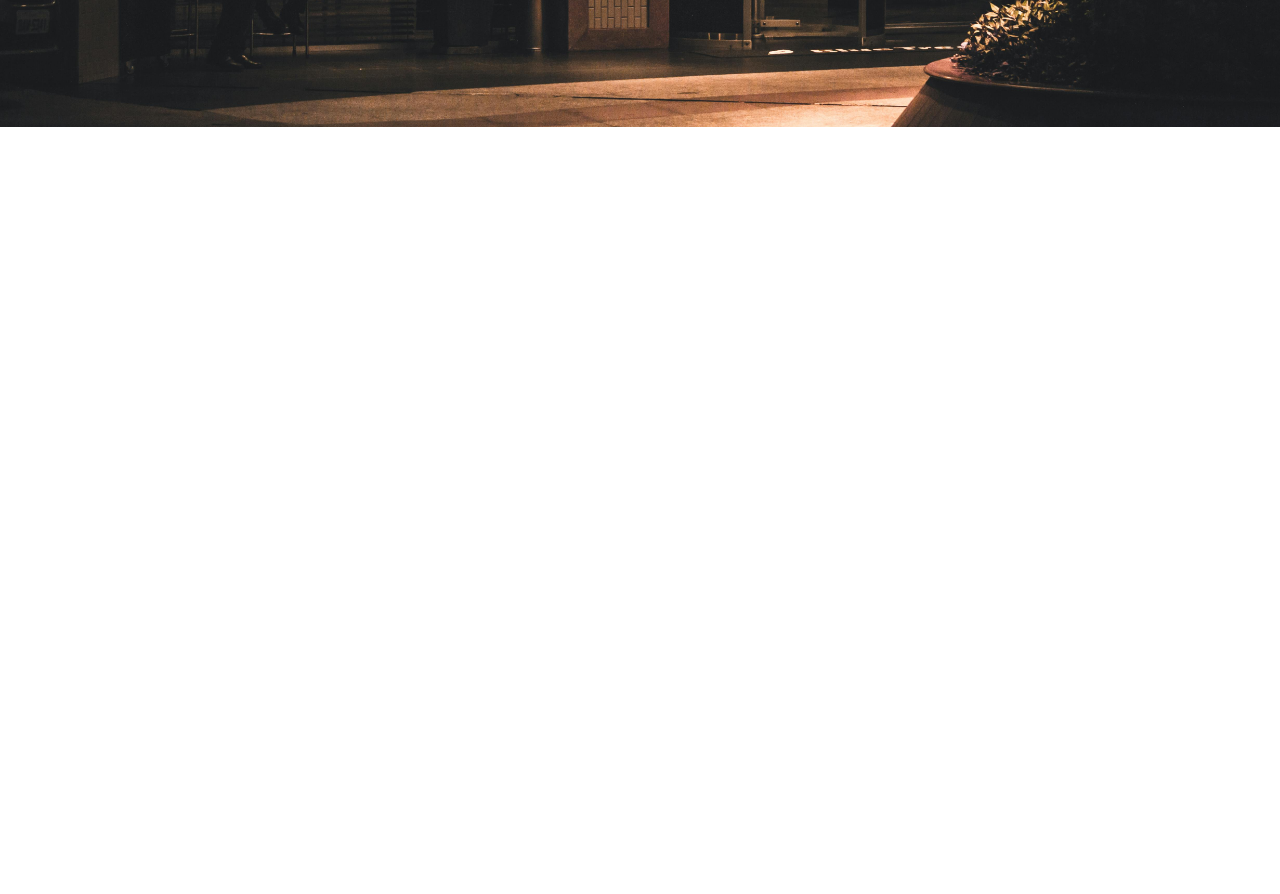
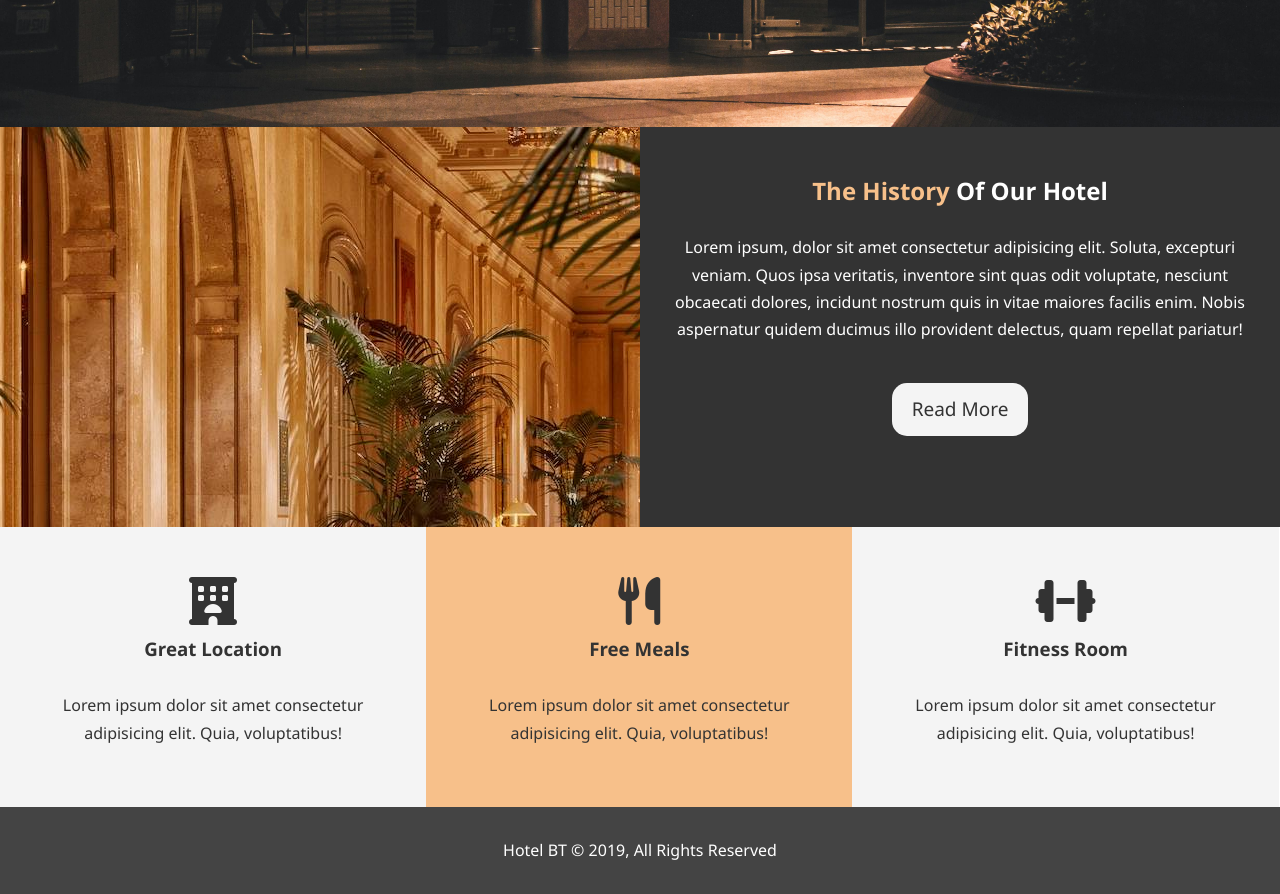
Before and after one commit to Marvy247/My-First-Website-hotel-, a plain HTML site: page Index.html in a window 1280 px wide. Shown: the part 540-1434 px from the top of the page. Before the commit the page ends 800 px from the top, so only its background shows below. Drawn offline with Linux system fonts and the light colour scheme.

Commit message:
completed the homepage of the hotel website

```diff
--- a/CSS/websitestyle.css
+++ b/CSS/websitestyle.css
@@ -55,6 +55,30 @@ p {
 .btn:hover {
   background: #f7c08a;
   color: #333;
+}
+
+.btn-light {
+  background: #f4f4f4;
+  color: #333;
+}
+
+.bg-dark {
+  background: #333;
+  color: #fff;
+}
+
+.bg-light {
+  background: #f4f4f4;
+  color: #333;
+}
+
+.bg-primary {
+  background: #f7c08a;
+  color: #333;
+}
+
+.clr {
+  clear: both;
 }
 /* navbar */
 #navbar {
@@ -114,3 +138,48 @@ p {
   padding-bottom: 20px;
   line-height: 1.5em;
 }
+
+/* home-info */
+#home-info {
+  height: 400px;
+}
+
+#home-info .info-img {
+  float: left;
+  width: 50%;
+  background: url("../Images/lobby.jpg") no-repeat center;
+  min-height: 100%;
+}
+
+#home-info .info-content {
+  float: right;
+  width: 50%;
+  height: 100%;
+  text-align: center;
+  padding: 50px 30px;
+  overflow: hidden;
+}
+
+#home-info .info-content p {
+  padding-bottom: 30px;
+}
+
+/* features */
+.box {
+  float: left;
+  width: 33.3%;
+  padding: 50px;
+  text-align: center;
+}
+
+.box i {
+  margin-bottom: 10px;
+}
+
+/* footer */
+#main-footer {
+  text-align: center;
+  background: #444;
+  color: #fff;
+  padding: 20px;
+}
--- a/Index.html
+++ b/Index.html
@@ -1,6 +1,11 @@
 <!DOCTYPE html>
 <html lang="en">
   <head>
+    <script
+      src="https://kit.fontawesome.com/95442de5cd.js"
+      crossorigin="anonymous"
+    ></script>
+
     <link rel="stylesheet" href="CSS/websitestyle.css" />
     <meta charset="UTF-8" />
     <meta name="viewport" content="width=device-width, initial-scale=1.0" />
@@ -38,5 +43,50 @@
         </div>
       </div>
     </header>
+
+    <section id="home-info" class="bg-dark">
+      <div class="info-img"></div>
+      <div class="info-content">
+        <h2><span class="text-primary">The History</span> Of Our Hotel</h2>
+        <p>
+          Lorem ipsum, dolor sit amet consectetur adipisicing elit. Soluta,
+          excepturi veniam. Quos ipsa veritatis, inventore sint quas odit
+          voluptate, nesciunt obcaecati dolores, incidunt nostrum quis in vitae
+          maiores facilis enim. Nobis aspernatur quidem ducimus illo provident
+          delectus, quam repellat pariatur!
+        </p>
+        <a href="about.html" class="btn btn-light">Read More</a>
+      </div>
+    </section>
+    <section id="features">
+      <div class="box bg-light">
+        <i class="fa-solid fa-hotel fa-3x"></i>
+        <h3>Great Location</h3>
+        <p>
+          Lorem ipsum dolor sit amet consectetur adipisicing elit. Quia,
+          voluptatibus!
+        </p>
+      </div>
+      <div class="box bg-primary">
+        <i class="fa-solid fa-utensils fa-3x"></i>
+        <h3>Free Meals</h3>
+        <p>
+          Lorem ipsum dolor sit amet consectetur adipisicing elit. Quia,
+          voluptatibus!
+        </p>
+      </div>
+      <div class="box bg-light">
+        <i class="fa-solid fa-dumbbell fa-3x"></i>
+        <h3>Fitness Room</h3>
+        <p>
+          Lorem ipsum dolor sit amet consectetur adipisicing elit. Quia,
+          voluptatibus!
+        </p>
+      </div>
+    </section>
+    <div class="clr"></div>
+    <footer id="main-footer">
+      <p>Hotel BT &copy; 2019, All Rights Reserved</p>
+    </footer>
   </body>
 </html>
```
Also changed, not shown: about.html (+33 -0 lines).
